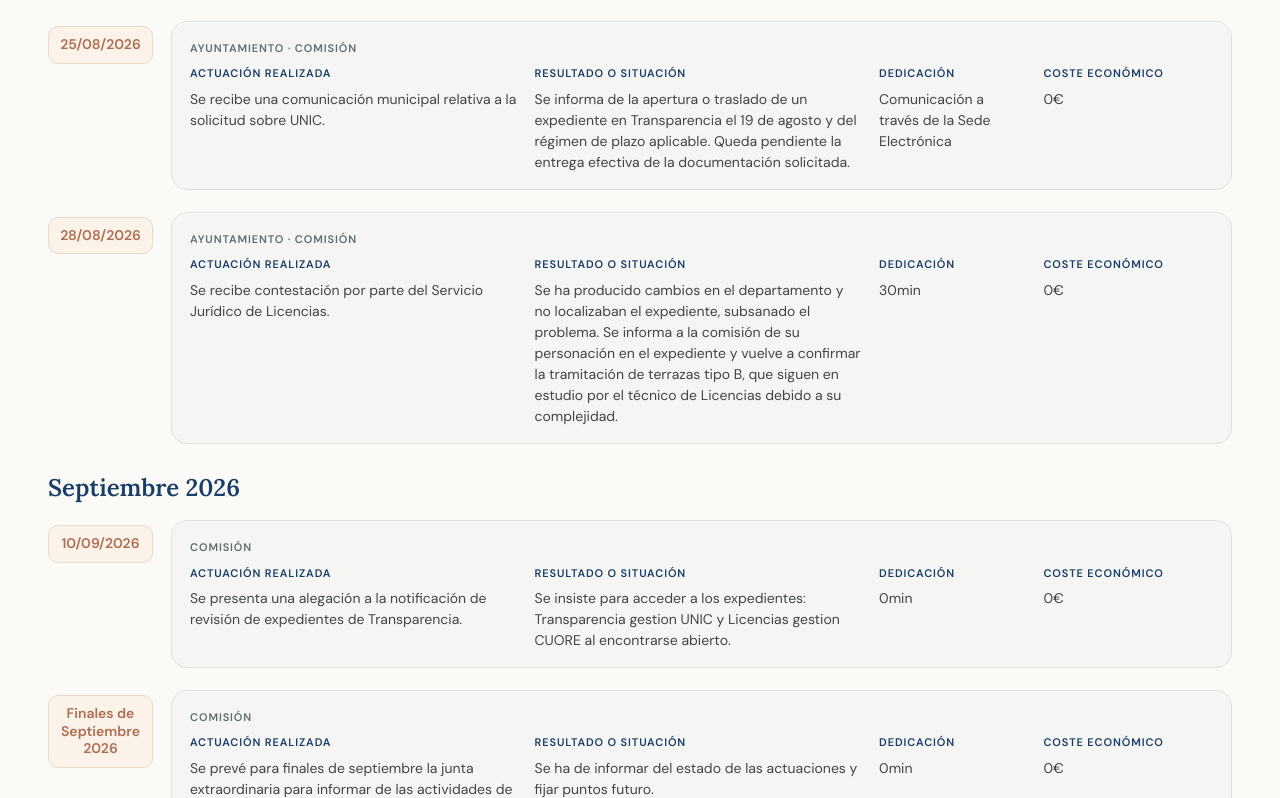
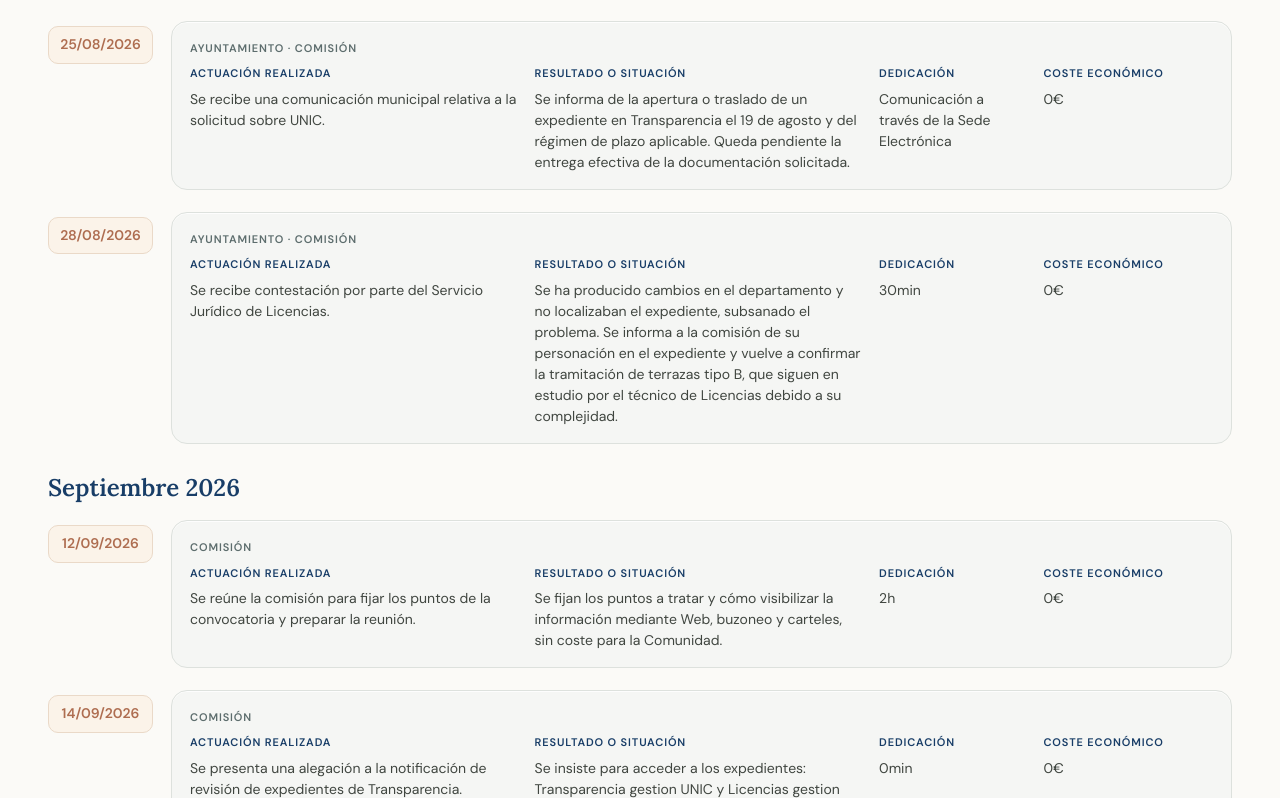
Before and after one commit to RaquelSimoP/ComunidadPuertaEuropa, an Astro site: page / in a window 1280 px wide. Shown: the part 11202-12000 px from the top of the page. Built offline with nearby package versions, Linux system fonts and the light colour scheme; Astro itself is replaced by a stand-in of ours.

Commit message:
añadir seguimiento 12 sept

```diff
--- a/src/pages/index.astro
+++ b/src/pages/index.astro
@@ -408,7 +408,18 @@ const calendarEntries = [
 	},
 	{
 		month: 'septiembre-2026',
-		date: '10/09/2026',
+		date: '12/09/2026',
+		tags: ['comision'],
+		description: 'Se reúne la comisión para fijar los puntos de la convocatoria y preparar la reunión.',
+		action: 'Se fijan los puntos a tratar y cómo visibilizar la información mediante Web, buzoneo y carteles, sin coste para la Comunidad.',
+		result: 'Se prepara la información a traslacar a los vecinos.',
+		dedication: '2h',
+		cost: '0€',
+		others: '',
+	},
+	{
+		month: 'septiembre-2026',
+		date: '14/09/2026',
 		tags: ['comision'],
 		description: 'Se presenta una alegación a la notificación de revisión de expedientes de Transparencia.',
 		action: 'Se insiste para acceder a los expedientes: Transparencia gestion UNIC y Licencias gestion CUORE al encontrarse abierto.',
```
